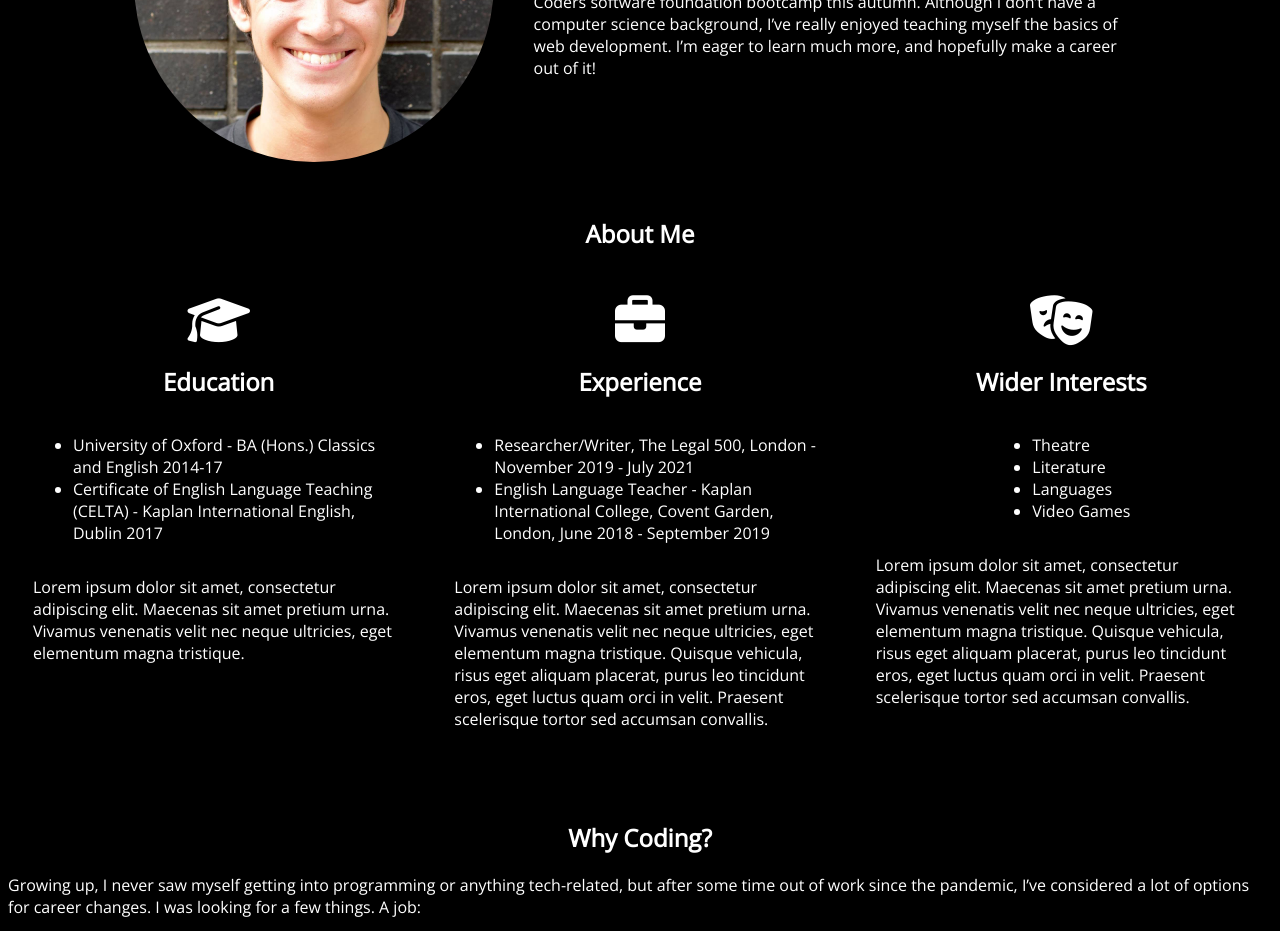
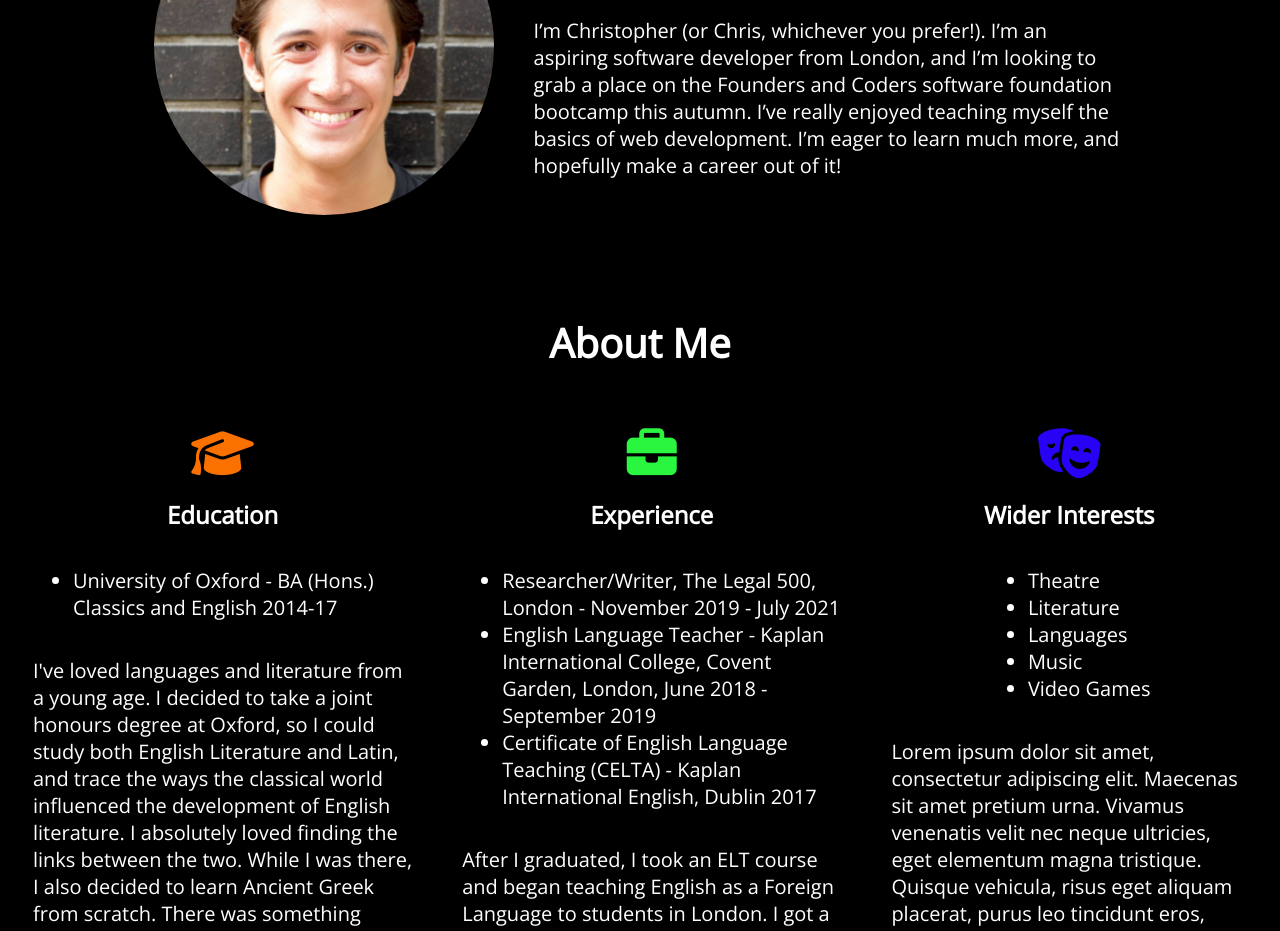
Before and after one commit to downfilter/F-C-Application, a plain HTML site: page index.html in a window 1280 px wide. Shown: the part 436-1367 px from the top of the page. Drawn offline with nearby package versions, Linux system fonts and the light colour scheme.

Commit message:
Further replacing placeholder text. Changes to font-size across document.

```diff
--- a/index.html
+++ b/index.html
@@ -30,42 +30,46 @@
                 <div id="intro_text">
                     <h1>Hello!</h1>
                     <p>I’m Christopher (or Chris, whichever you prefer!). I’m an aspiring software developer from London, and I’m looking to grab a place on the Founders and Coders software foundation bootcamp this autumn.
-                        Although I don’t have a computer science background, I’ve really enjoyed teaching myself the basics of web development. I’m eager to learn much more, and hopefully make a career out of it!</p>
+                        I’ve really enjoyed teaching myself the basics of web development. I’m eager to learn much more, and hopefully make a career out of it!</p>
                 </div>
             </section>
             <section id="AboutMe">
                 <h1>About Me</h1>
                 <div class="flex-container">
                     <div class="column">
-                        <i class="fa-solid fa-graduation-cap" style="color: #ffffff;"></i>
+                        <i class="fa-solid fa-graduation-cap" style="color: #fb7100;"></i>
                         <h2>Education</h2>
                         <ul>
                             <li>University of Oxford - BA (Hons.) Classics and English 2014-17</li>
-                            <li>Certificate of English Language Teaching (CELTA) - Kaplan International English, Dublin 2017</li>
                         </ul>
-                        <p>Lorem ipsum dolor sit amet, consectetur adipiscing elit. Maecenas sit amet pretium urna.
-                        Vivamus venenatis velit nec neque ultricies, eget elementum magna tristique.
+                        <p>I've loved languages and literature from a young age. I decided to take a joint honours degree at Oxford,
+                            so I could study both English Literature and Latin, and trace the ways the classical world influenced the development of English literature.
+                            I absolutely loved finding the links between the two. While I was there, I also decided to learn Ancient Greek from scratch.
+                            There was something about the complex grammar and syntax that fascinated me. Perhaps that explains why I vibe so well with programming languages!
                         </p>
                     </div>
                     <div class="column">
-                        <i class="fa-solid fa-briefcase" style="color: #ffffff;"></i>
+                        <i class="fa-solid fa-briefcase" style="color: #2af63f;"></i>
                         <h2>Experience</h2>
                         <ul>
                             <li>Researcher/Writer, The Legal 500, London - November 2019 - July 2021</li>
                             <li>English Language Teacher - Kaplan International College, Covent Garden, London, June 2018 - September 2019</li>
+                            <li>Certificate of English Language Teaching (CELTA) - Kaplan International English, Dublin 2017</li>
                         </ul>
-                        <p>Lorem ipsum dolor sit amet, consectetur adipiscing elit. Maecenas sit amet pretium urna.
-                            Vivamus venenatis velit nec neque ultricies, eget elementum magna tristique.
-                            Quisque vehicula, risus eget aliquam placerat, purus leo tincidunt eros, eget luctus quam orci in velit.
-                            Praesent scelerisque tortor sed accumsan convallis.</p>
+                        <p>After I graduated, I took an ELT course and began teaching English as a Foreign Language to students in London.
+                            I got a crash course in explaining complicated concepts in a simple and accessible way to my students.
+                            I followed this up with a job in a publication focusing on the legal profession.
+                            My job involved in-depth market research and I often wrote hundreds of editorial paragraphs a month.
+                        </p>
                     </div>
                     <div class="column">
-                        <i class="fa-solid fa-masks-theater" style="color: #ffffff;"></i>
+                        <i class="fa-solid fa-masks-theater" style="color: #2702f5;"></i>
                         <h2>Wider Interests</h2>
                         <ul>
                             <li>Theatre</li>
                             <li>Literature</li>
                             <li>Languages</li>
+                            <li>Music</li>
                             <li>Video Games</li>
                         </ul>
                         <p>Lorem ipsum dolor sit amet, consectetur adipiscing elit. Maecenas sit amet pretium urna.
@@ -91,6 +95,7 @@
                 <h1>What I've Learnt</h1>
                 <p>Responsive website design - I’ve learnt how to use media queries to change website layout on smaller screen sizes. Resize your browser window or access this website on a smartphone to see how the page layout changes.</p>
                 <p>Integrating JavaScript into the website - I’ve learnt how to use event listeners to change aspects of the website when a button is pressed. Press this button to activate a dark mode version of this website.</p>
+                <button id="darkModeButton">Toggle Dark Mode</button>
                 <p>If you’d like to see how the code behind this website works, here’s a link to my Github Repository, where you can access the readMe and explore the code in more detail:</p>
                 <p>I’ve also built a game using HTML, CSS and JavaScript. It’s a simple game that asks you to guess a number between a range of numbers. Here’s the link: </p>
             </section>
--- a/style.css
+++ b/style.css
@@ -7,12 +7,20 @@
 body {
     background-color: black;
     font-family: "Open Sans", sans-serif;
+    font-size: 100%;
     color: white;
 }
 
 h1, h2 {
     text-align: center;
-    color: white;
+}
+
+h1 {
+    font-size: 2.5em;
+}
+
+p, li {
+    font-size: 1.25em;
 }
 
 nav {
@@ -22,7 +30,7 @@ nav {
 }
 
 section {
-    margin-top: 50px;
+    margin: 75px 0px;
 }
 
 .navlist {
@@ -62,12 +70,12 @@ li a {
 
 #intro_image {
     max-width: 30%;
-    padding-right: 20px;
+    padding: 20px;
 }
 
 #intro_text {
     max-width: 50%;
-    padding-left: 20px;
+    padding: 20px;
 }
 
 .flex-container {
@@ -76,7 +84,7 @@ li a {
 }
 
 .column {
-    width: 33.33%;
+    max-width: 30%;
     margin: 25px;
     box-sizing: border-box;
     display: flex;
@@ -86,10 +94,6 @@ li a {
 
 i {
     font-size: 50px;
-}
-
-p {
-    color: white;
 }
 
 footer p {
@@ -110,10 +114,9 @@ footer p {
         max-width: 100%;
     }
     .flex-container {
-
         flex-direction: column;
     }
     .column {
-        width: 100%;
+        max-width: 100%
     }
 }
```
